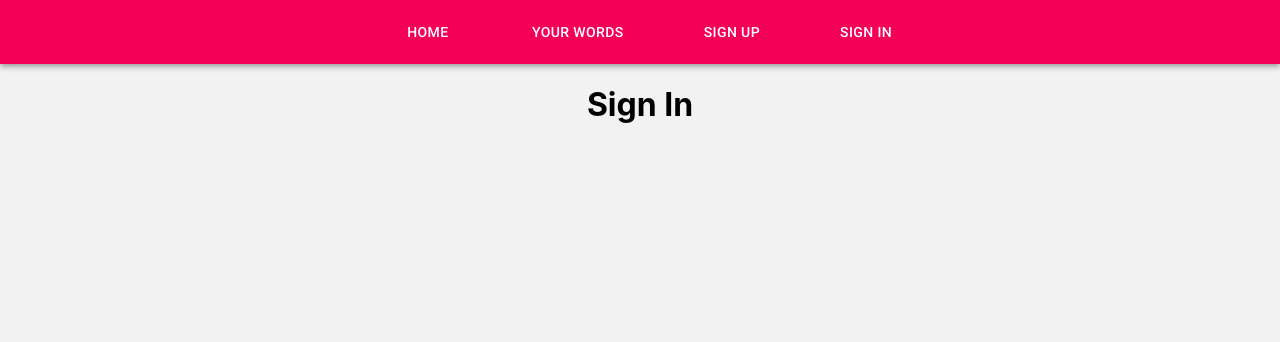
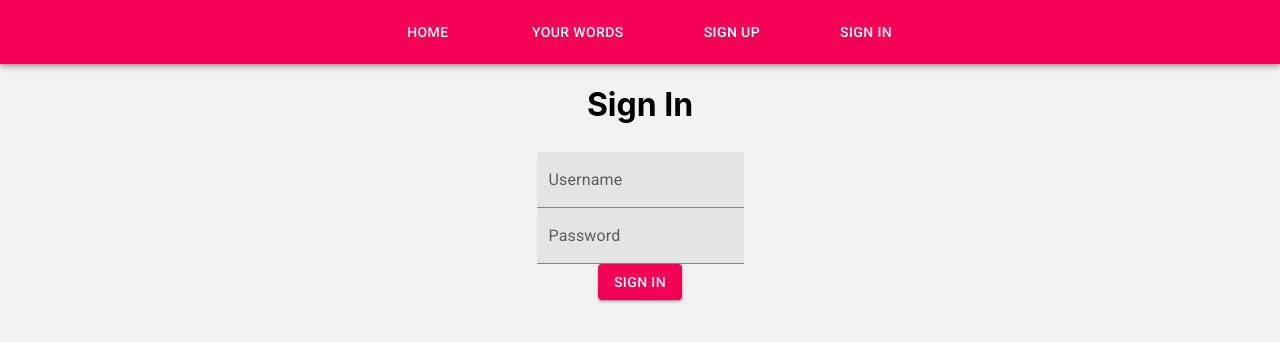
Before and after one commit to gracelhu/TenWords, a React (Create React App) app: page /sign-in in a window 1280 px wide. Shown: the top 342 px of the page. Built offline with nearby package versions, Linux system fonts and the light colour scheme.

Commit message:
basic sign-in form
next goal -> get data from fields when button clicked

```diff
--- a/src/App.css
+++ b/src/App.css
@@ -40,3 +40,12 @@ body {
     transform: rotate(360deg);
   }
 }
+
+.Auth-form-container {
+  display: flex;
+  flex-direction: column;
+  justify-content: center;
+  align-items: center;
+  width: 100vw;
+  height: 20vh;
+}
--- a/src/pages/SignIn.tsx
+++ b/src/pages/SignIn.tsx
@@ -1,10 +1,44 @@
 import React from 'react';
 import PageTemplate from '../pages/PageTemplate';
+import TextField from '@mui/material/TextField';
+import Button from '@mui/material/Button'
+
+import { useState } from 'react';
 
 export default function SignIn() {
+
     return (
         <PageTemplate>
             <h1 style={{textAlign: "center"}}>Sign In</h1>
+
+			<div className="Auth-form-container">
+
+			<TextField
+				id="outlined-basic"
+				label="Username"
+				variant="filled"
+			/>
+
+			<TextField
+				id="filled-password-input"
+				label="Password"
+				type="password"
+				autoComplete="current-password"
+				variant="filled"
+			/>
+
+			<Button
+				color='secondary'
+				variant="contained"
+				onClick={() => {
+					alert('Trigger login');
+				}}
+			>
+				Sign In
+			</Button>
+
+			</div>
+
         </PageTemplate>
     );
 }
```
